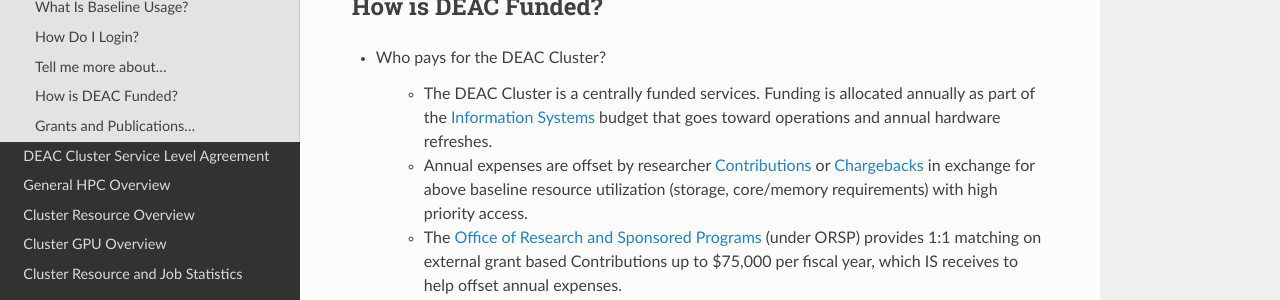
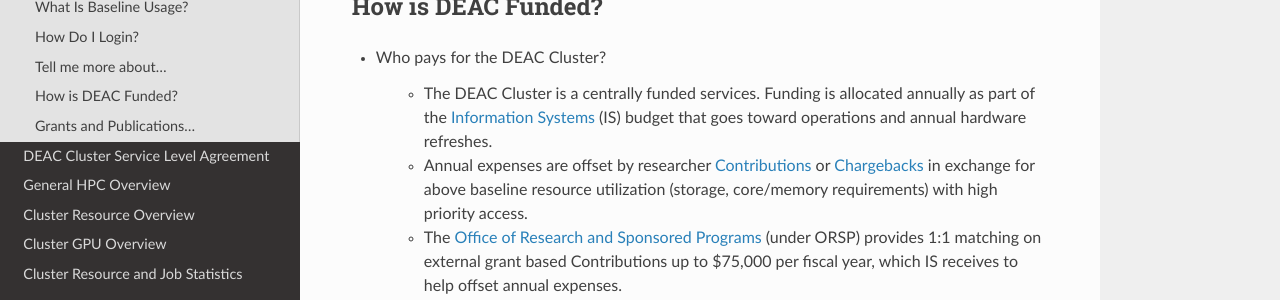
Before and after one commit to WFU-HPC/deac-docs, a Sphinx documentation site: the page built from source/cluster-faq.rst, in a window 1280 px wide and 900 px high, scrolled down 3960 px. Shown: the part 150-450 px from the top of the window. Built offline with Sphinx 7.4.7 and the Read the Docs theme 3.1.0, drawn with Linux system fonts in a browser that asks for light colours.

Commit message:
Updating wiki

```diff
--- a/source/cluster-faq.rst
+++ b/source/cluster-faq.rst
@@ -177,7 +177,7 @@
 
 * Who pays for the DEAC Cluster?
 
-	* The DEAC Cluster is a centrally funded services. Funding is allocated annually as part of the `Information Systems <https://is.wfu.edu>`_ budget that goes toward operations and annual hardware refreshes.
+	* The DEAC Cluster is a centrally funded services. Funding is allocated annually as part of the `Information Systems <https://is.wfu.edu>`_ (IS) budget that goes toward operations and annual hardware refreshes.
 	* Annual expenses are offset by researcher :ref:`Contributions<sec.sla.su.contributions>` or :ref:`Chargebacks<sec.sla.su.chargebacks>` in exchange for above baseline resource utilization (storage, core/memory requirements) with high priority access.
 	* The `Office of Research and Sponsored Programs <https://research.wfu.edu/funding/internal-funding/>`_ (under ORSP) provides 1:1 matching on external grant based Contributions up to $75,000 per fiscal year, which IS receives to help offset annual expenses.
 
```
